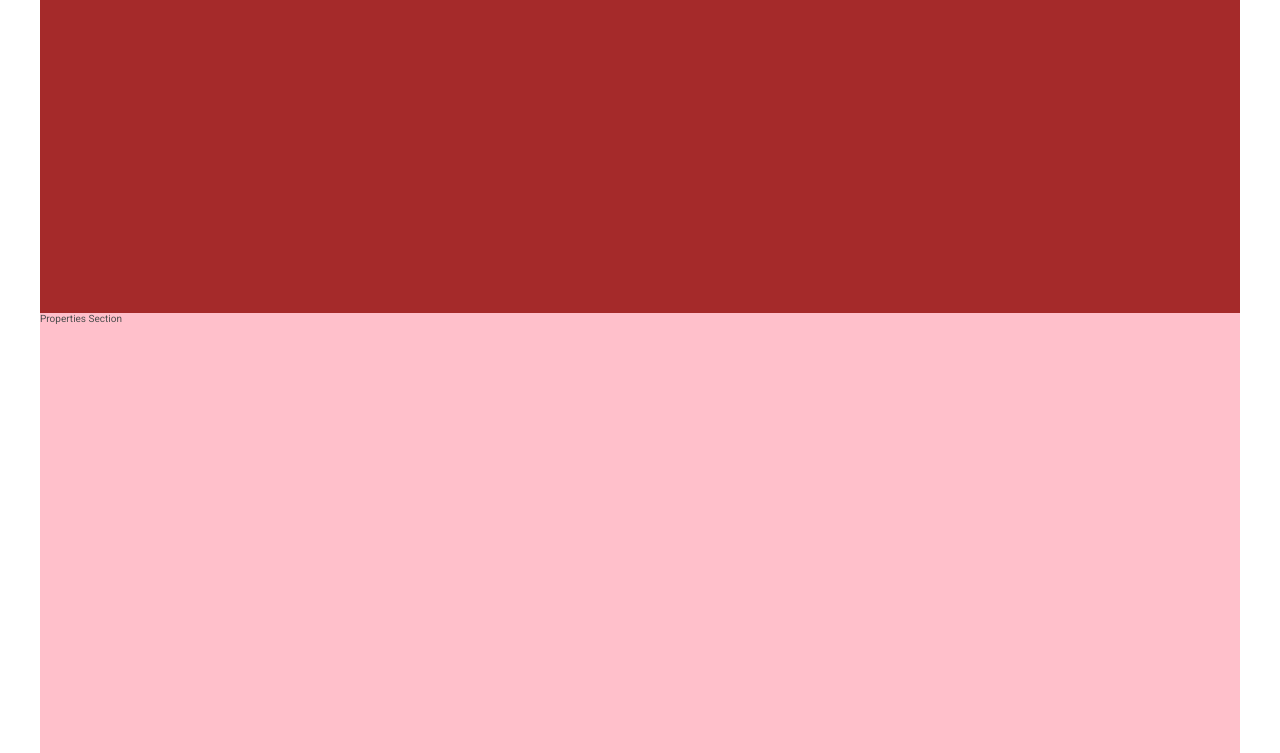
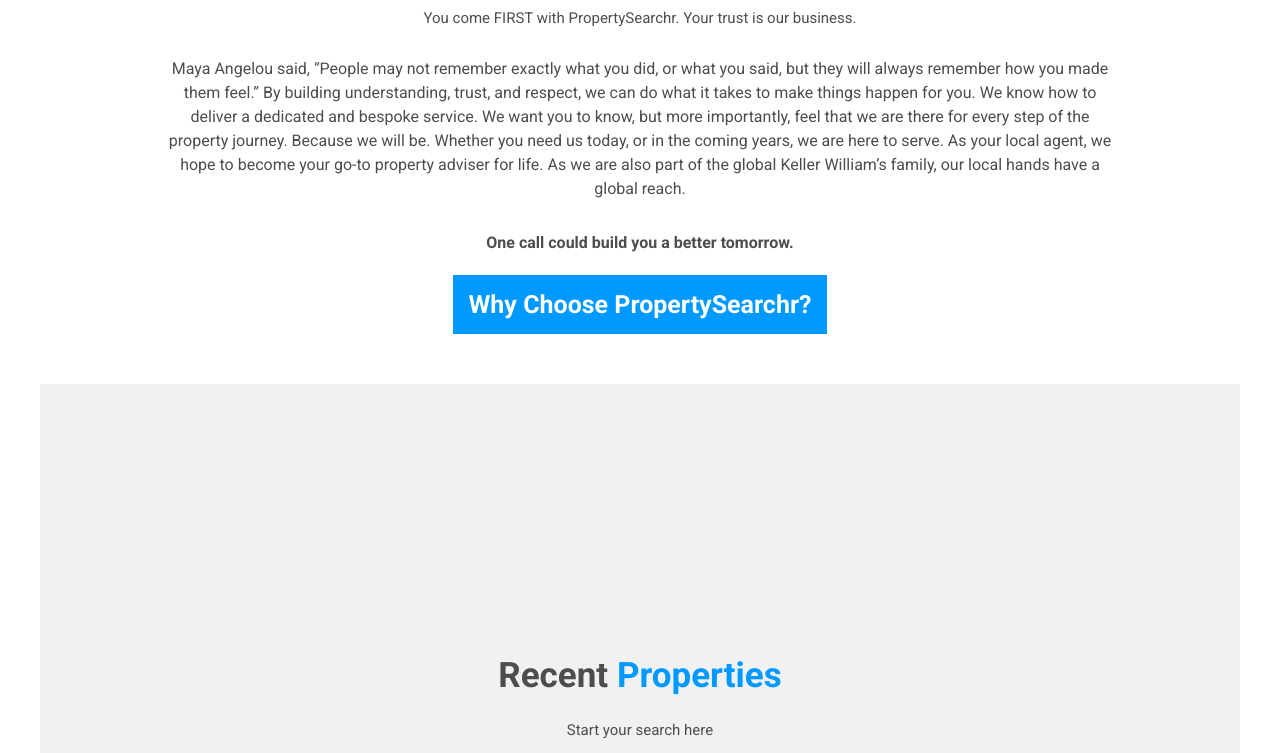
Before and after one commit to Xnanga/PropertySearchr, a website: page index.html in a window 1280 px wide. Shown: the part 2047-2800 px from the top of the page. Drawn offline with Linux system fonts and the light colour scheme.

Commit message:
Added about section and fixed agents image.

```diff
--- a/index.html
+++ b/index.html
@@ -21,7 +21,6 @@
 
   <body class="body">
     <div class="page-container">
-      <main class="main-content">
       <div class="nav-container">
         <nav class="nav">
           <div class="nav__branding-logo">Logo</div>
@@ -37,6 +36,7 @@
           <div class="nav__menu__button nav__menu__button--8">Button 8</div>
         </nav>
       </div>
+      <main class="main-content">
         <div class="homepage-header">
           <div class="homepage-header__content">
             <h1 class="homepage-header__content__h1">
@@ -111,6 +111,7 @@
           </div>
         </div>
         <section class="small-section highlights-section">
+          <div class="highlights-section__container">
             <div class="highlights-section__text-content">
               <h2 class="h2-header">
                 <span class="blue-text">PropertySearchr. </span> We focus on the
@@ -157,7 +158,10 @@
                   <use xlink:href="SVG/sprite.svg#icon-clock"></use>
                 </svg>
                 <span class="highlight__number">200</span>
-              <span class="highlight__tagline">Global exchanges per hour.</span>
+                <span class="highlight__tagline"
+                  >Global exchanges per hour.</span
+                >
+              </div>
             </div>
           </div>
         </section>
@@ -211,9 +215,41 @@
             class="people-section__image"
           />
         </section>
-        <section class="small-section about-section">About Section</section>
-        <section class="small-section properties-section">
-          Properties Section
+        <section class="small-section about-section">
+          <div class="about-section__container">
+            <h2 class="h2-header">
+              About <span class="blue-text">PropertySearchr</span>
+            </h2>
+            <span class="header-tagline"
+              >You come FIRST with PropertySearchr. Your trust is our
+              business.</span
+            >
+            <p class="about-section__para">
+              Maya Angelou said, “People may not remember exactly what you did,
+              or what you said, but they will always remember how you made them
+              feel.” By building understanding, trust, and respect, we can do
+              what it takes to make things happen for you. We know how to
+              deliver a dedicated and bespoke service. We want you to know, but
+              more importantly, feel that we are there for every step of the
+              property journey. Because we will be. Whether you need us today,
+              or in the coming years, we are here to serve. As your local agent,
+              we hope to become your go-to property adviser for life. As we are
+              also part of the global Keller William’s family, our local hands
+              have a global reach.
+            </p>
+            <p class="margin-bottom-small">
+              <strong>One call could build you a better tomorrow.</strong>
+            </p>
+            <button class="btn-cyan">Why Choose PropertySearchr?</button>
+          </div>
+        </section>
+        <section class="large-section properties-section">
+          <div class="properties-section__container">
+            <h2 class="h2-header">
+              Recent <span class="blue-text">Properties</span>
+            </h2>
+            <span class="header-tagline">Start your search here</span>
+          </div>
         </section>
         <section class="large-section join-us-section">Join Us Section</section>
         <section class="small-section testimonials-section">
--- a/sass/_base.scss
+++ b/sass/_base.scss
@@ -48,8 +48,8 @@
   }
 }
 
-ul {
-  list-style: none;
+ul li {
+  list-style-type: none;
 }
 
 // Typography
@@ -63,17 +63,25 @@
   margin-bottom: 1rem;
 }
 
+p {
+  font-size: 1.6rem;
+  color: var(--secondary-color-grey);
+  margin: 1.5rem 0;
+  line-height: 1.5;
+}
+
 ul li::before {
   content: "\25A0"; /* Add content: \2022 is the CSS Code/unicode for a bullet */
   color: var(--primary-color-cyan); /* Change the color */
   display: inline-block; /* Needed to add space between the bullet and the text */
   width: 1em; /* Also needed for space (tweak if needed) */
   margin-left: -1em; /* Also needed for space (tweak if needed) */
+  font-size: 2rem;
 }
 
 .header-tagline {
   font-size: 1.5rem;
-  margin-top: 1.5rem;
+  margin: 1.5rem 0;
   color: var(--secondary-color-grey);
 }
 
--- a/sass/_components.scss
+++ b/sass/_components.scss
@@ -164,7 +164,7 @@
   display: flex;
 
   &__input {
-    width: 75%;
+    width: 60%;
     height: 4rem;
     padding-left: 1rem;
     font-size: 3rem;
@@ -178,6 +178,14 @@
     font-size: 2rem;
 
     min-width: 15rem;
+
+    &:hover {
+      transform: scale(1.1);
+    }
+
+    &:active {
+      transform: scale(0.95);
+    }
   }
 
   &__icon {
--- a/sass/_layout.scss
+++ b/sass/_layout.scss
@@ -6,10 +6,21 @@
 }
 
 .small-section {
-  height: 60vh;
+  display: flex;
+  flex-direction: column;
+  justify-content: center;
+
+  padding: 5rem 0;
+  min-height: 60vh;
 }
 
 .large-section {
+  display: flex;
+  flex-direction: column;
+  justify-content: center;
+
+  padding: 5rem 0;
+
   height: 80vh;
 }
 
@@ -18,11 +29,21 @@
   flex-direction: column;
   align-items: center;
 
+  &__container {
+    display: flex;
+    flex-direction: column;
+    justify-content: space-between;
+
+    width: 80%;
+  }
+
   &__text-content {
     @include flexCentering;
     flex-direction: column;
 
     height: 40%;
+
+    margin-bottom: 5rem;
   }
 
   &__highlights {
@@ -42,6 +63,8 @@
   display: flex;
   flex-direction: column;
   justify-content: center;
+
+  overflow: hidden;
 
   &__content {
     position: static;
@@ -69,23 +92,48 @@
   }
 
   &__image {
+    display: inline-block;
+
     position: absolute;
     bottom: 0;
     right: 0;
     z-index: 1;
 
-    height: 80%;
-    //width: 30%;
-    object-fit: contain;
+    height: auto;
+    max-width: 100%;
+    object-fit: scale-down;
+    vertical-align: bottom;
   }
 }
 
 .about-section {
-  background-color: brown;
+  display: flex;
+  align-items: center;
+  flex-direction: column;
+
+  &__container {
+    display: flex;
+    align-items: center;
+    flex-direction: column;
+    justify-content: space-around;
+
+    width: 80%;
+  }
+
+  &__para {
+    display: inline-block;
+    text-align: center;
+  }
 }
 
 .properties-section {
-  background-color: pink;
+  background-color: var(--secondary-color-offwhite);
+
+  &__container {
+    display: flex;
+    align-items: center;
+    flex-direction: column;
+  }
 }
 
 .join-us-section {
--- a/sass/_utils.scss
+++ b/sass/_utils.scss
@@ -18,3 +18,7 @@
 .margin-left-small {
   margin-left: 2rem;
 }
+
+.margin-bottom-small {
+  margin-bottom: 2rem;
+}
```
Also changed, not shown: css/style.css. Lines whose indentation alone changed are shown as unchanged.
